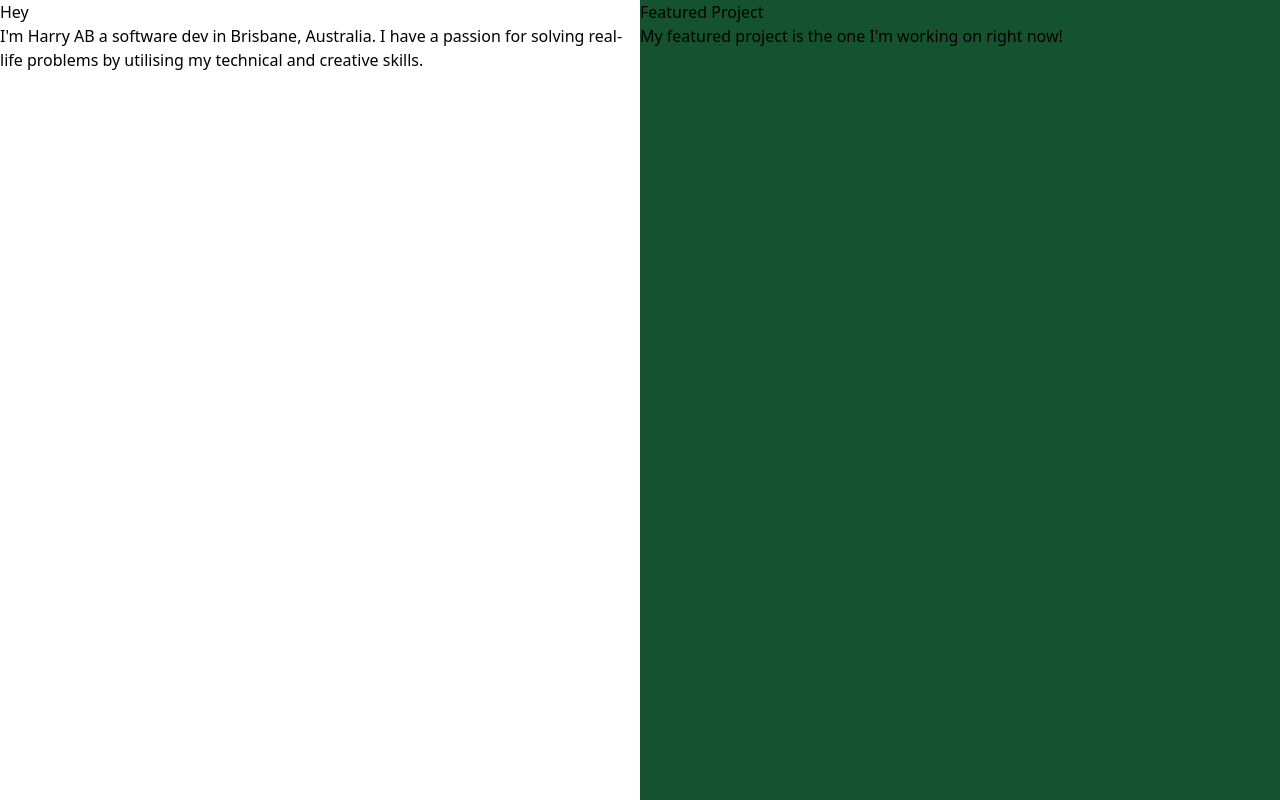
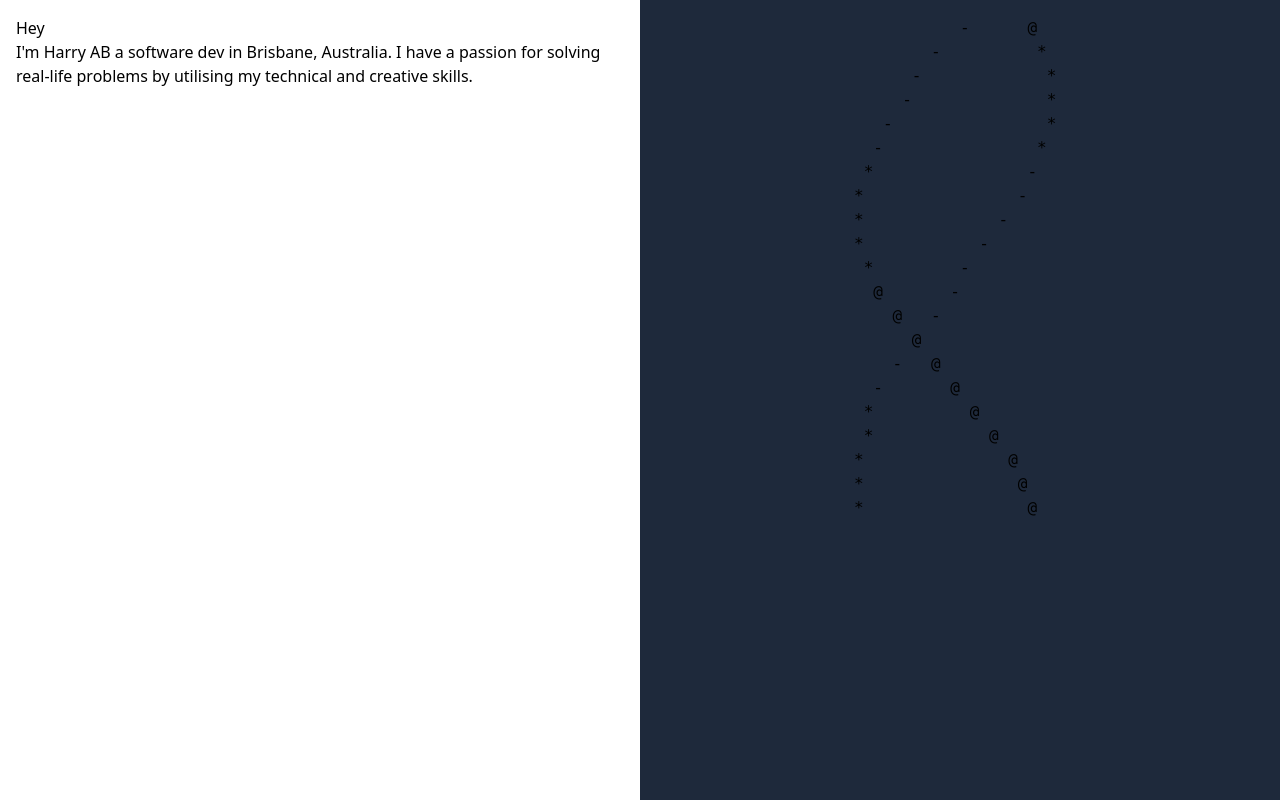
Before and after one commit to HarryHighPants/harryab, a React (Vite) app: page / in a window 1280 px wide. Built offline with nearby package versions, Linux system fonts and the light colour scheme.

Commit message:
Add helix code poem

```diff
--- a/src/App.tsx
+++ b/src/App.tsx
@@ -1,5 +1,5 @@
-import AboutMe from "./AboutMe"
-import FeaturedProject from "./FeaturedProject"
+import AboutMe from "./sections/AboutMe"
+import FeaturedProject from "./sections/featuredProject/FeaturedProject"
 
 function App() {
   return (
--- a/src/FeaturedProject.tsx
+++ /dev/null
@@ -1,10 +0,0 @@
-const FeaturedProject = () => {
-  return (
-    <div className="flex-1 bg-green-900">
-      <h1>Featured Project</h1>
-      <p>My featured project is the one I'm working on right now!</p>
-    </div>
-  )
-}
-
-export default FeaturedProject
--- a/src/AboutMe.tsx
+++ b/src/sections/AboutMe.tsx
@@ -1,6 +1,6 @@
 const AboutMe = () => {
   return (
-    <div className="flex-1 flex-col">
+    <div className="flex-1 flex-col p-4">
       <h1>Hey</h1>
       <p>
         I'm Harry AB a software dev in Brisbane, Australia. I have a passion for
--- /dev/null
+++ b/src/sections/featuredProject/FeaturedProject.tsx
@@ -0,0 +1,30 @@
+import { useEffect, useState } from "react"
+import { generateHelixLine } from "./codePoem"
+
+const FeaturedProject = () => {
+  const [frame, setFrame] = useState(0)
+  const [helixLines, setHelixLines] = useState<string[]>([])
+
+  useEffect(() => {
+    const interval = setInterval(() => {
+      // Add a line and remove the oldest
+      setHelixLines((lines) => [
+        generateHelixLine(frame),
+        ...lines.slice(0, 20),
+      ])
+      setFrame((frame) => frame + 1)
+    }, 60)
+
+    return () => clearInterval(interval)
+  }, [frame])
+
+  return (
+    <div className="flex-1 bg-slate-800 p-4">
+      {helixLines.map((l) => (
+        <pre className="flex justify-center">{l}</pre>
+      ))}
+    </div>
+  )
+}
+
+export default FeaturedProject
--- /dev/null
+++ b/src/sections/featuredProject/codePoem.ts
@@ -0,0 +1,11 @@
+const addSprialToLine = (line: string, frame: number) => {
+  const sin = Math.sin(frame),
+    x = Math.round(sin * 10 + 10),
+    char = Math.abs(sin) > 0.85 ? "*" : Math.cos(frame) > 0 ? "-" : "@"
+  return line.slice(0, x) + char + line.slice(x + 1)
+}
+
+export const generateHelixLine = (frame: number) => {
+  const line = addSprialToLine(" ".repeat(22), (frame + 15) * 0.2)
+  return addSprialToLine(line, frame * 0.21)
+}
```
